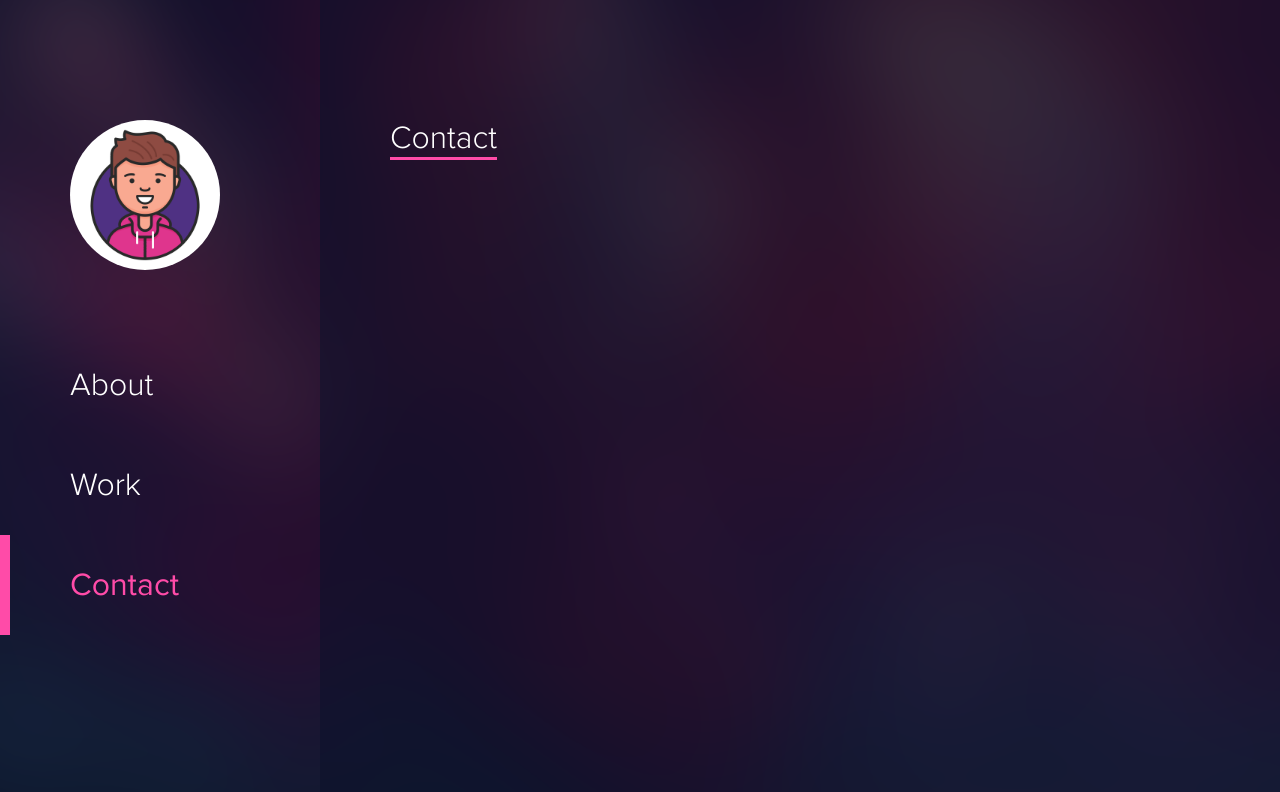
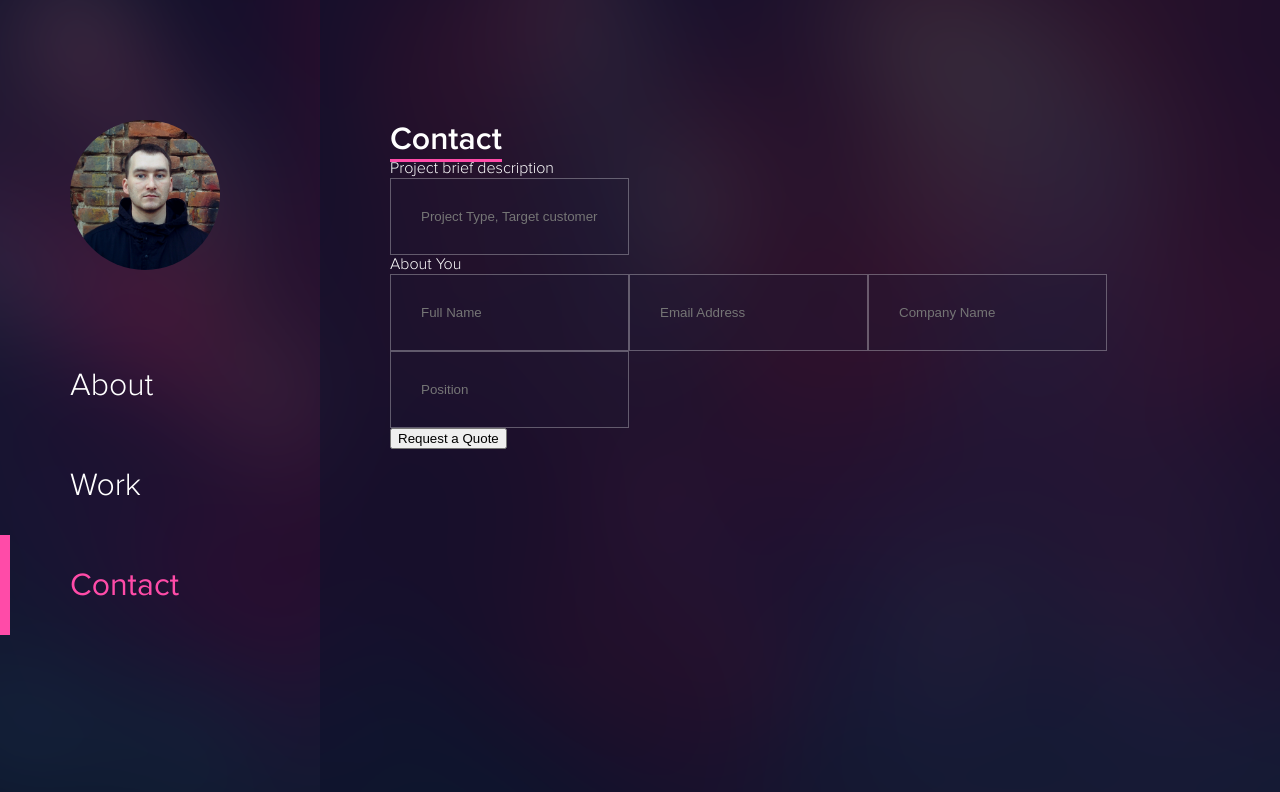
Before and after one commit to webgips/new-portfolio, a Vue app: page /contact in a window 1280 px wide. Shown: the top 792 px of the page. Built offline with nearby package versions, Linux system fonts and the light colour scheme.

Commit message:
update template, styles and pics

```diff
--- a/src/App.vue
+++ b/src/App.vue
@@ -2,6 +2,7 @@
   #app
     sidebar
     .content
+      //- transition(name="fade")
       router-view
 </template>
 
@@ -47,6 +48,7 @@ body{
   &__title{
     color: #fff;
     font-weight: normal;
+    font-family: "proxima_novasemibold";
     display: inline;
     border-bottom: 3px solid #ff4ba8;
     // margin-bottom: 110px;
--- a/src/components/Aside.vue
+++ b/src/components/Aside.vue
@@ -1,7 +1,7 @@
 <template lang="pug">
   .aside
     .aside__photo
-      img.aside__photo-img(src="../assets/img/avatar.png" alt="Avatar")
+      img.aside__photo-img(src="../assets/img/avatar.jpg" alt="Avatar")
     nav.nav
       router-link.nav__link(to='/' exact) About
       router-link.nav__link(to='/works' exact) Work
@@ -35,6 +35,7 @@ export default {
     &-img{
       width: 100%;
       height: 100%;
+      object-fit: cover;
     }
   }
   .nav{
--- a/src/pages/Contact.vue
+++ b/src/pages/Contact.vue
@@ -1,6 +1,18 @@
 <template lang="pug">
-  .about
+  .contact
     h1.content__title {{name}}
+    .contact__content
+      form.contact__form
+        .contact__text Project brief description
+        input.contact__form-input(type="text" name="description" required placeholder="Project Type, Target customer, timeline, estimate etc")
+        .contact__text About You
+        .contact__form-about-wrap
+          input.contact__form-input(type="text" name="name" required placeholder="Full Name")
+          input.contact__form-input(type="email" name="email" required placeholder="Email Address")
+          input.contact__form-input(type="text" name="company" required placeholder="Company Name")
+          input.contact__form-input(type="text" name="position" required placeholder="Position")
+        button.contact__form-submit(type="submit") Request a Quote
+
 </template>
 
 <script>
@@ -15,22 +27,29 @@ export default {
 </script>
 
 <!-- Add "scoped" attribute to limit CSS to this component only -->
-<style scoped>
-/* h1, h2 {
-  font-weight: normal;
+<style lang="scss" scoped>
+.contact{
+  &__form{
+    &-input{
+      padding: 30px;
+      border-width: 0.601px;
+      border-color: rgba(255, 255, 255, .3);
+      border-style: solid;
+      background-color: rgba(30, 26, 52,.3);
+    }
+  }
 }
-
-ul {
-  list-style-type: none;
-  padding: 0;
+</style>
+.Rectangle_2 {
+  border-width: 0.601px;
+  border-color: rgb(255, 255, 255);
+  border-style: solid;
+  background-color: rgb(30, 26, 52);
+  opacity: 0.329;
+  position: absolute;
+  left: 387px;
+  top: 317px;
+  width: 997px;
+  height: 245px;
+  z-index: 28;
 }
-
-li {
-  display: inline-block;
-  margin: 0 10px;
-}
-
-a {
-  color: #42b983;
-} */
-</style>
```
Also changed, not shown: src/assets/img/32.png (renamed from src/assets/img/avatar.png), src/assets/img/avatar.jpg (added).
